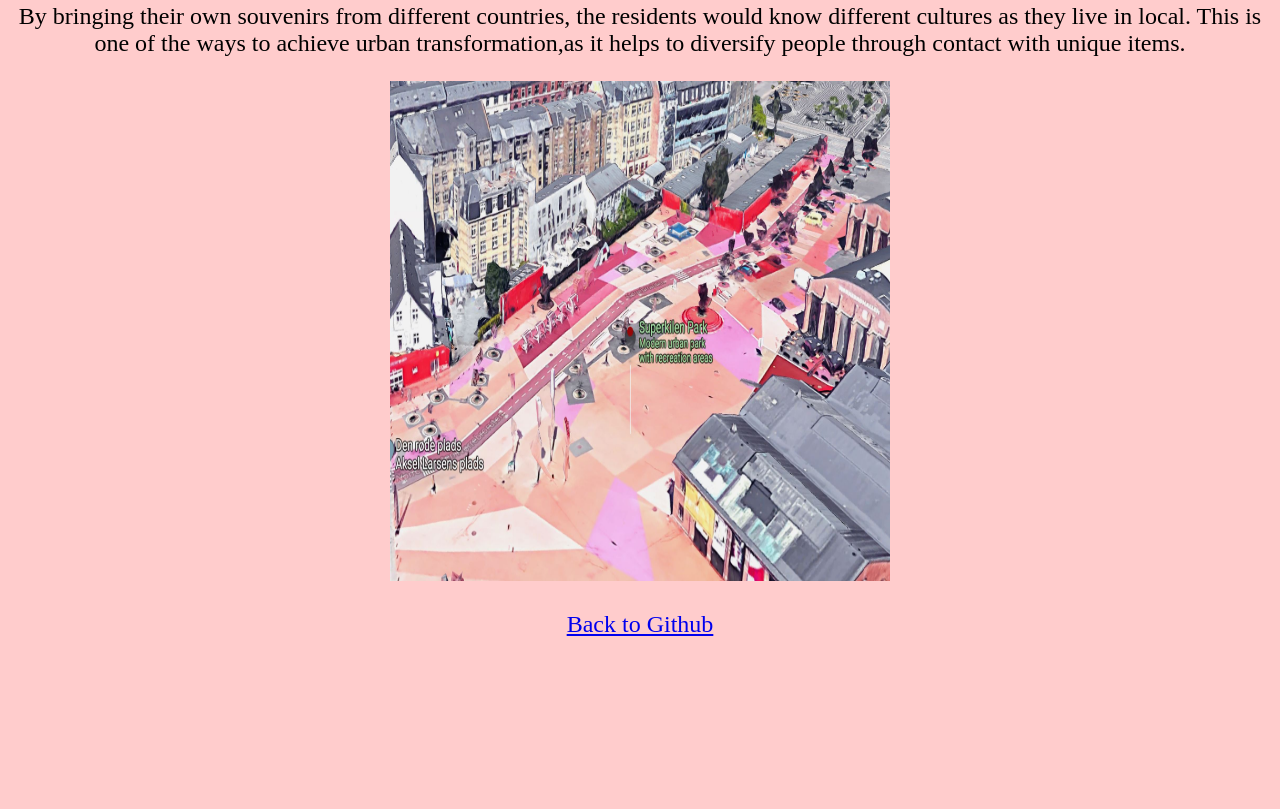
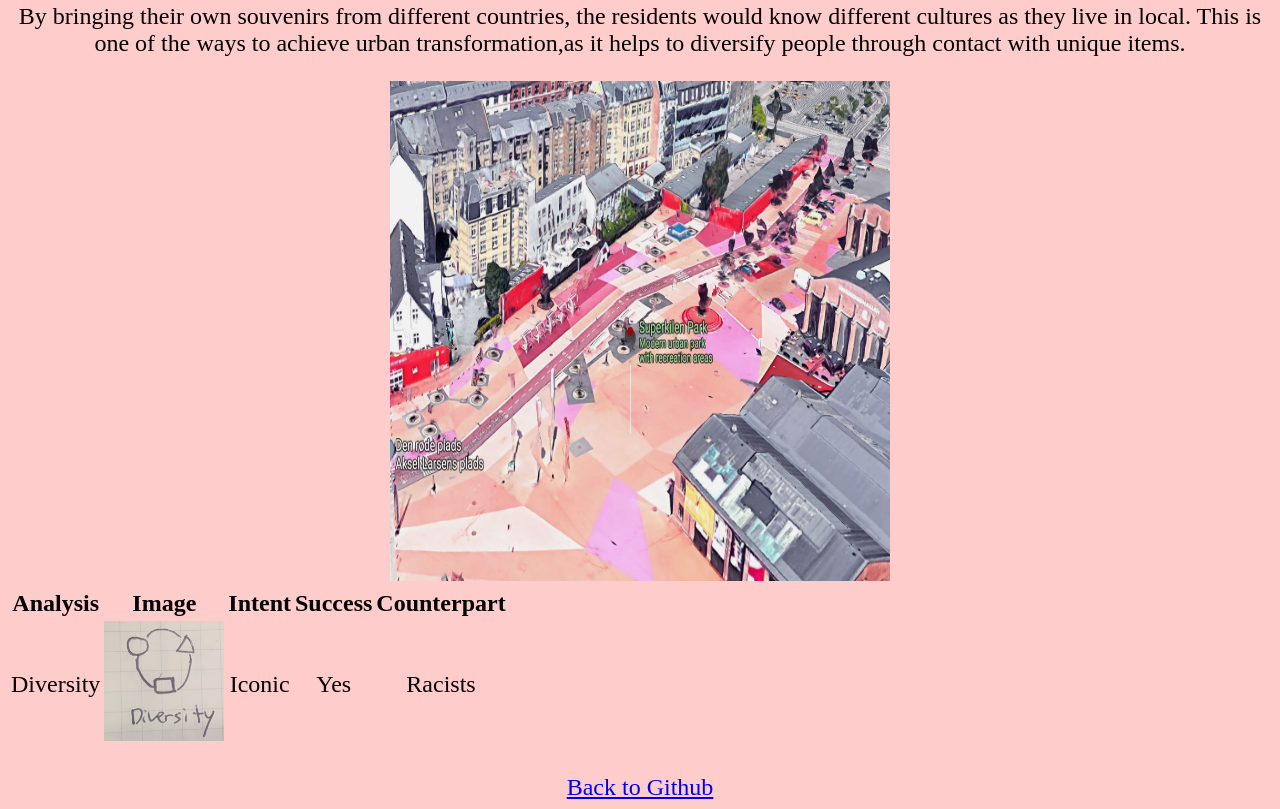
Before and after one commit to LukeLim1/CODE1230-urban-modelling, a plain HTML site: page urban.html in a window 1280 px wide. Shown: the part 1374-2183 px from the top of the page. Before the commit the page ends 2020 px from the top, so only its background shows below. Drawn offline with Linux system fonts and the light colour scheme.

Commit message:
Update urban.html

```diff
--- a/urban.html
+++ b/urban.html
@@ -24,7 +24,24 @@
     <p>By bringing their own souvenirs from different countries, the residents would know different cultures as they live in local. This is one of the ways to achieve urban transformation,as it helps to diversify people through contact with unique items.</p>
     <img src="parkgooglemap.jpg" alt="photo missing" width="500" height="500">
 
+<table>
+  <tr>
+    <th>Analysis</th>
+    <th>Image</th>
+    <th>Intent</th>
+    <th>Success</th>
+    <th>Counterpart</th>
+  </tr>
+  <tr>
+    <td>Diversity</td>
+    <td><img src="diversity.jpg" alt="photo missing" width="120" height="120"></td>
+    <td>Iconic</td>
+    <td>Yes</td>
+    <td>Racists</td>
+  </tr>
 
+
+    </table>
 
 
 
```
